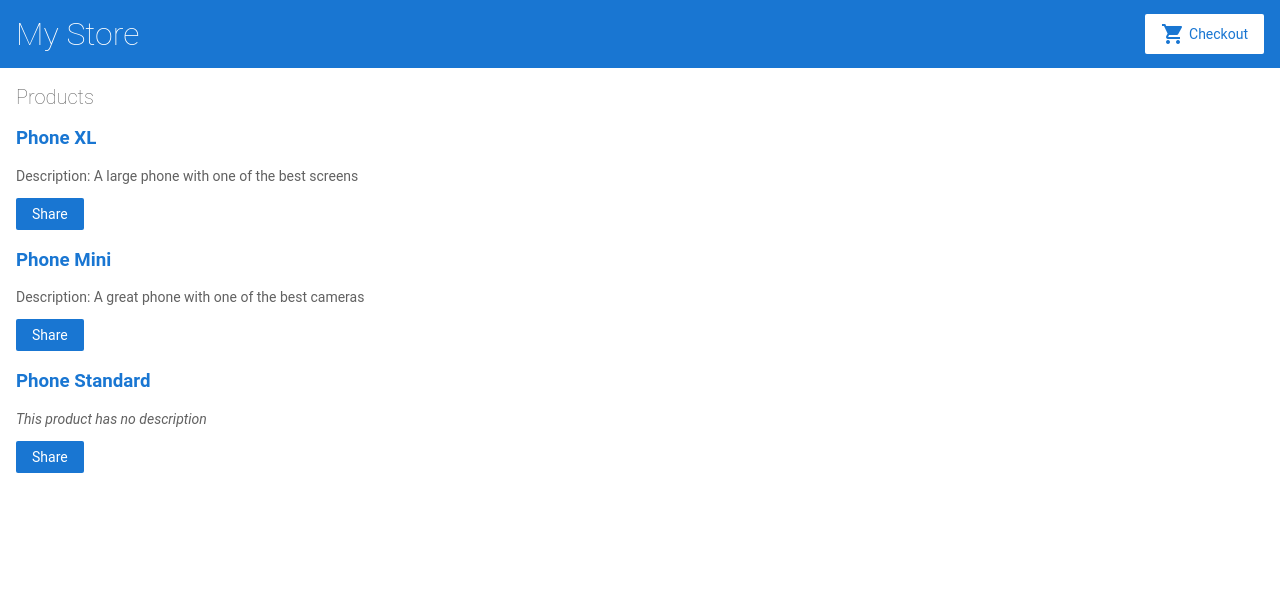
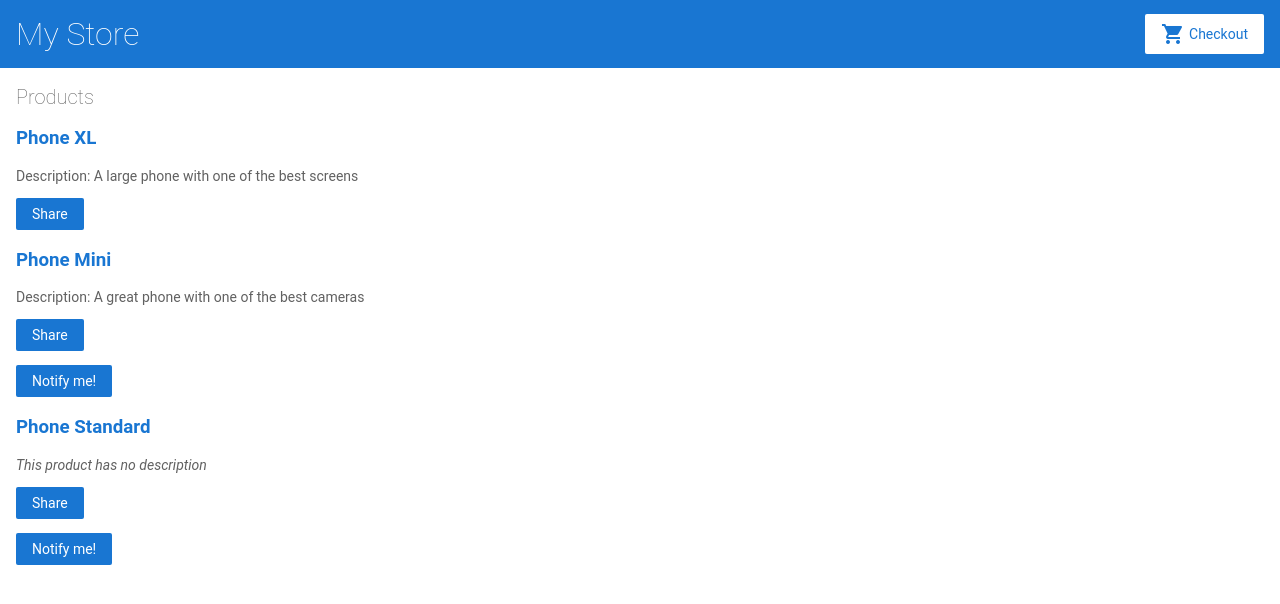
Before and after one commit to bcdasilv/angular-sample-tutorial, an Angular app: page / in a window 1280 px wide. Shown: the top 604 px of the page. Built offline with nearby package versions, Linux system fonts and the light colour scheme.

Commit message:
Creating the product alert component with the notify button

```diff
--- a/src/app/app.module.ts
+++ b/src/app/app.module.ts
@@ -6,6 +6,7 @@ import { ReactiveFormsModule } from '@angular/forms';
 import { AppComponent } from './app.component';
 import { TopBarComponent } from './top-bar/top-bar.component';
 import { ProductListComponent } from './product-list/product-list.component';
+import { ProductAlertsComponent } from './product-alerts/product-alerts.component';
 
 @NgModule({
   imports: [
@@ -18,7 +19,8 @@ import { ProductListComponent } from './product-list/product-list.component';
   declarations: [
     AppComponent,
     TopBarComponent,
-    ProductListComponent
+    ProductListComponent,
+    ProductAlertsComponent
   ],
   bootstrap: [ AppComponent ]
 })
--- /dev/null
+++ b/src/app/product-alerts/product-alerts.component.html
@@ -0,0 +1,3 @@
+<p *ngIf="product.price < 700">
+  <button>Notify me!</button>
+</p>
--- /dev/null
+++ b/src/app/product-alerts/product-alerts.component.ts
@@ -0,0 +1,17 @@
+import { Component, OnInit, Input } from '@angular/core';
+
+@Component({
+  selector: 'app-product-alerts',
+  templateUrl: './product-alerts.component.html',
+  styleUrls: ['./product-alerts.component.css']
+})
+export class ProductAlertsComponent implements OnInit {
+
+  @Input() product;
+
+  constructor() { }
+
+  ngOnInit() {
+  }
+
+}
--- a/src/app/product-list/product-list.component.html
+++ b/src/app/product-list/product-list.component.html
@@ -24,6 +24,10 @@
     Share
   </button>
 
+  <app-product-alerts
+    [product]="product">
+  </app-product-alerts>
+
 </div>
 <!--
 Copyright Google LLC. All Rights Reserved.
```
Also changed, not shown: src/app/product-alerts/product-alerts.component.css (added).
